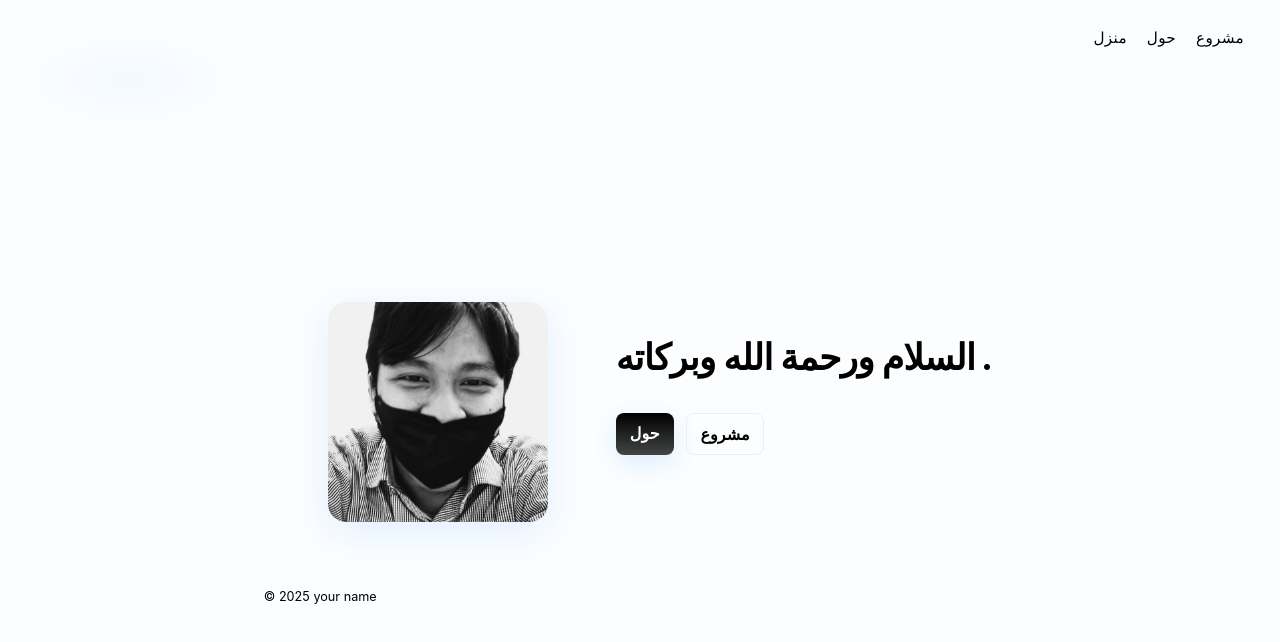
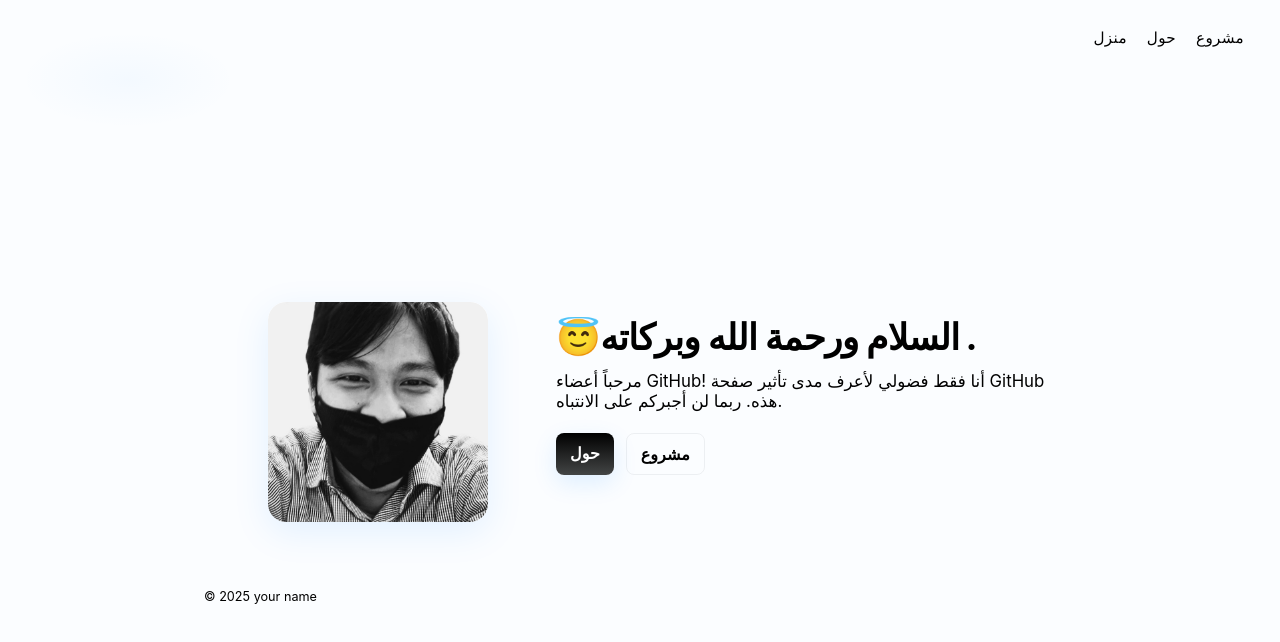
Before and after one commit to razindra/razindra.github.io, a plain HTML site: page index.html in a window 1280 px wide. Drawn offline with Linux system fonts and the light colour scheme.

Commit message:
Update index.html

```diff
--- a/index.html
+++ b/index.html
@@ -23,8 +23,8 @@
       </figure>
 
       <div class="intro">
-        <h1 class="title">السلام ورحمة الله وبركاته<span class="dot">.</span></h1>
-        <p class="subtitle"></p>
+        <h1 class="title">😇السلام ورحمة الله وبركاته<span class="dot">.</span></h1>
+        <p class="subtitle">مرحباً أعضاء GitHub! أنا فقط فضولي لأعرف مدى تأثير صفحة GitHub هذه. ربما لن أجبركم على الانتباه.</p>
 
         <div class="ctas">
           <a class="link" href="about.html">حول</a>
```
